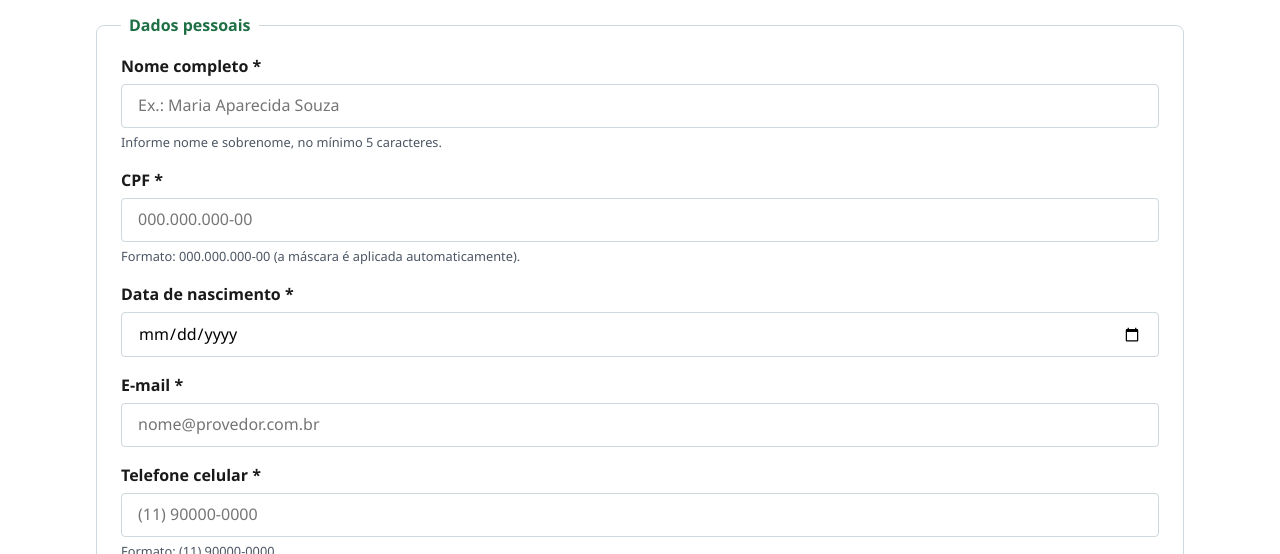
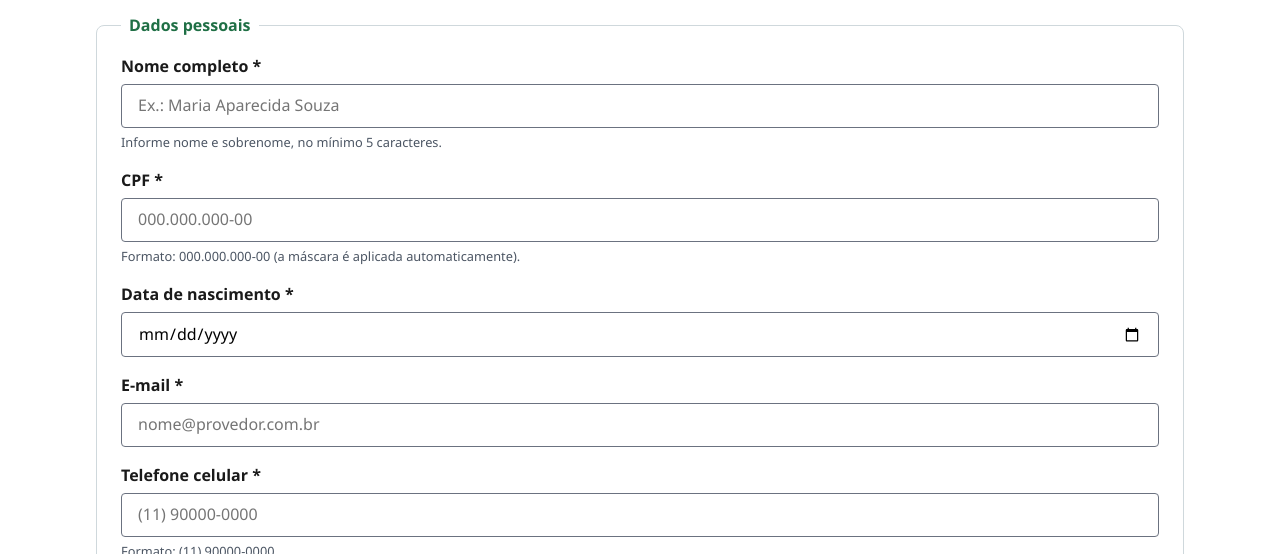
Before and after one commit to willdenjohn/ong-semear-futuro, a website: page html/cadastro.html in a window 1280 px wide. Shown: the part 246-800 px from the top of the page. Drawn offline with Linux system fonts and the light colour scheme.

Commit message:
fix(a11y): borda dos campos com contraste 4.83:1 (WCAG 1.4.11)

```diff
--- a/css/estilo.css
+++ b/css/estilo.css
@@ -19,6 +19,7 @@
   --cor-neutra-900: #1a1a1a;
   --cor-neutra-600: #4b5563;
   --cor-neutra-300: #cfd8dc;
+  --cor-borda-campo: #6b7280; /* 4.83:1 sobre branco - WCAG 1.4.11 exige 3:1 */
   --cor-neutra-100: #f5f7f8;
   --cor-branca: #ffffff;
 
@@ -536,7 +537,7 @@ textarea {
   font: inherit;
   min-height: 44px;
   padding: var(--espaco-2) var(--espaco-3);
-  border: 1px solid var(--cor-neutra-300);
+  border: 1px solid var(--cor-borda-campo);
   border-radius: var(--raio-sm);
   background: var(--cor-branca);
   transition: border-color var(--transicao), box-shadow var(--transicao);
```
